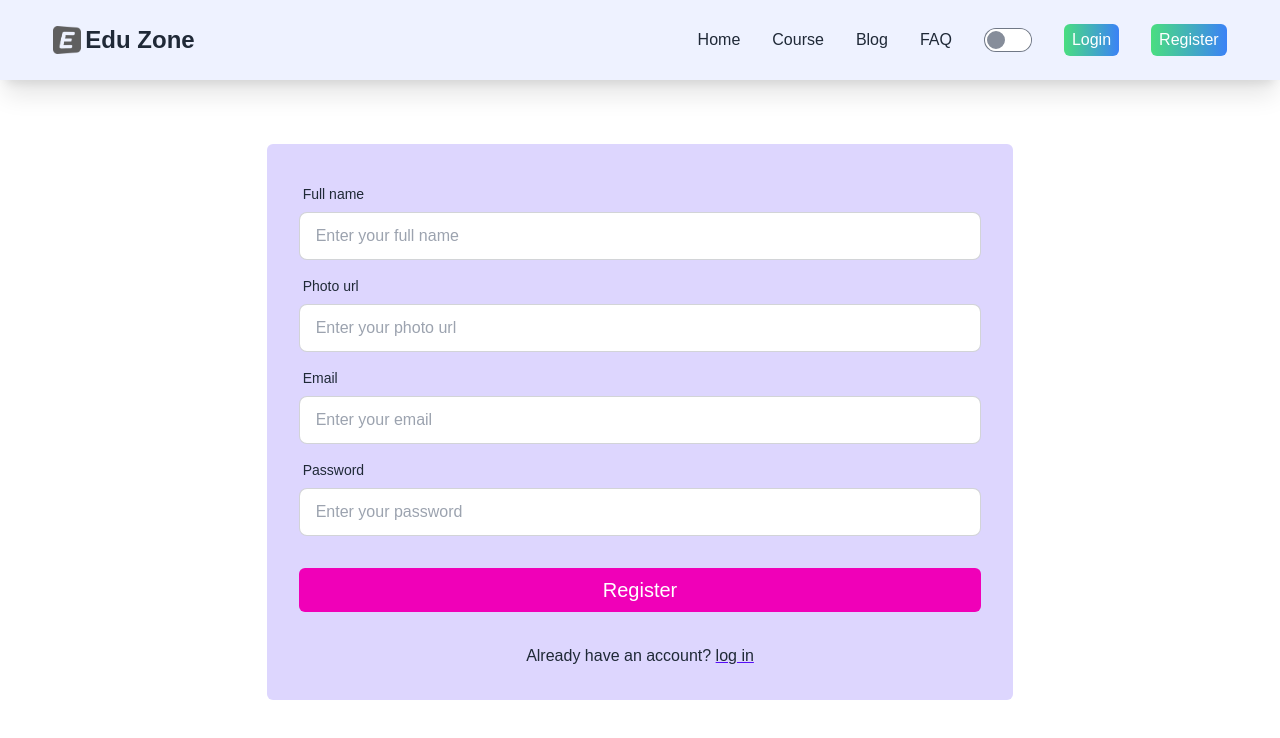
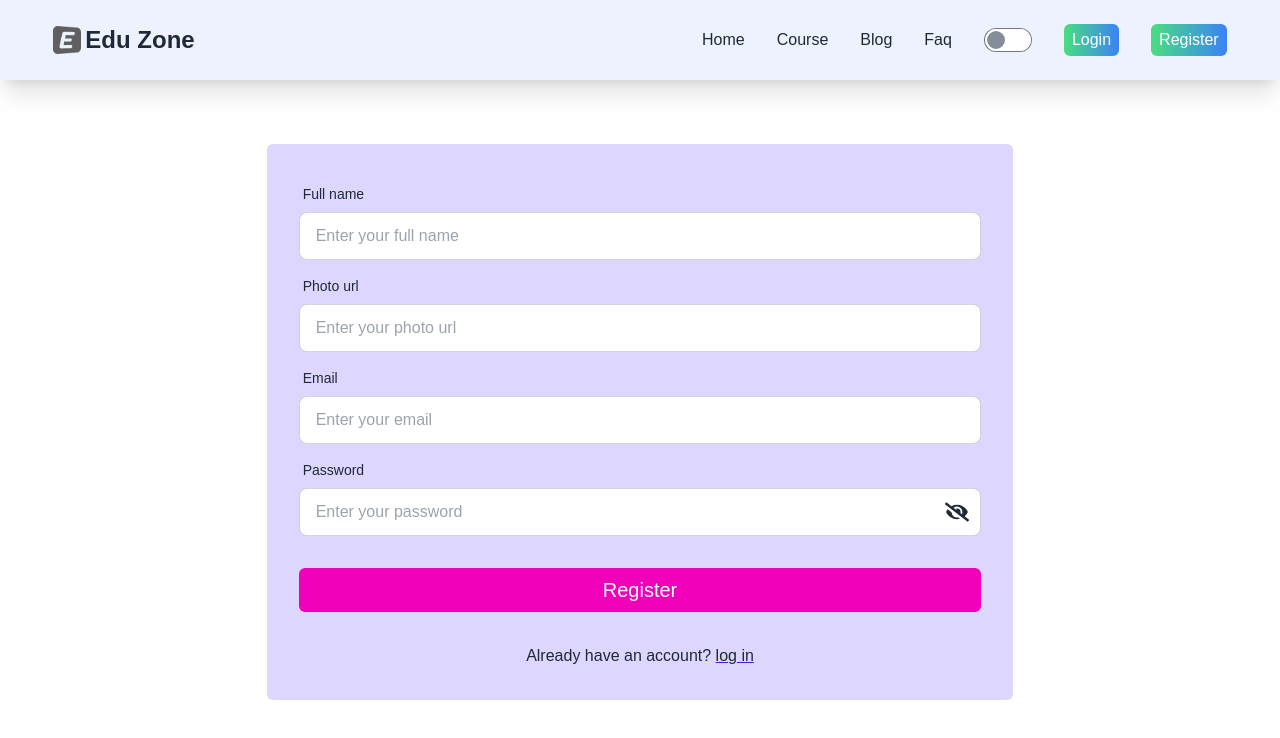
Before and after one commit to abusayed0/edu-zone-client, a React (Create React App) app: page /register in a window 1280 px wide. Shown: the top 738 px of the page. Built offline with nearby package versions, Linux system fonts and the light colour scheme; no server answers.

Commit message:
added show password in reg and login form

```diff
--- a/src/pages/login/Login.js
+++ b/src/pages/login/Login.js
@@ -1,63 +1,68 @@
 import { GithubAuthProvider, GoogleAuthProvider } from 'firebase/auth';
 import React, { useContext, useState } from 'react';
-import { FaGithub, FaGoogle } from "react-icons/fa";
+import { FaEye, FaEyeSlash, FaGithub, FaGoogle, FaRegEye } from "react-icons/fa";
 import { Link, useLocation, useNavigate } from 'react-router-dom';
 import { AuthContext } from '../../contexts/auth-provider/AuthProvider';
 
 
 const Login = () => {
 
-    const [error,setError]=useState("");
+    const [error, setError] = useState("");
+    const [isVisible, setIsVisible] = useState(false)
 
-    const {emailPassLogin,googleSignIn,gihubSignIn}=useContext(AuthContext);
+    const { emailPassLogin, googleSignIn, gihubSignIn } = useContext(AuthContext);
     const navigate = useNavigate();
 
     const location = useLocation();
-    const from =location.state?.from?.pathname || "/";
+    const from = location.state?.from?.pathname || "/";
 
-    const handleEmailPassLogin=(event)=>{
+    const handleEmailPassLogin = (event) => {
         event.preventDefault();
         const form = event.target;
         const email = form.email.value;
         const password = form.password.value;
-        console.log(email,password)
-        emailPassLogin(email,password)
-        .then(result=>{
-            const user =result.user;
+        console.log(email, password)
+        emailPassLogin(email, password)
+            .then(result => {
+                const user = result.user;
                 console.log(user)
-            navigate(from,{replace:true})
+                navigate(from, { replace: true })
             })
-        .catch(error=>{
+            .catch(error => {
                 setError(error.message);
                 console.error(`error ${error}`)
             })
     }
 
-    const googleProvider= new GoogleAuthProvider();
-    const handleGoogleLogin=()=>{
+    const googleProvider = new GoogleAuthProvider();
+    const handleGoogleLogin = () => {
         googleSignIn(googleProvider)
-        .then(result=>{
+            .then(result => {
                 const user = result.user;
-            navigate(from,{replace:true})
+                navigate(from, { replace: true })
                 console.log(`user ${(user)}`)
             })
-        .catch(error=>{
-            setError(error.message);
+            .catch(error => {
+                console.error(error.message);
             })
     }
 
     const githubProvider = new GithubAuthProvider();
-    const handleGihubSignIn=()=>{
+    const handleGihubSignIn = () => {
         gihubSignIn(githubProvider)
-        .then(result=>{
+            .then(result => {
                 const user = result.user;
-            navigate(from,{replace:true})
+                navigate(from, { replace: true })
                 console.log(`user ${user}`)
             })
-        .catch(error=>{
+            .catch(error => {
                 console.error(`error ${error}`)
             })
     }
+
+    const handleShowPassword = () => {
+        setIsVisible(!isVisible)
+    };
 
     return (
         <div className="md:w-7/12 bg-violet-200 mx-2 md:mx-auto mt-16 rounded-md p-8">
@@ -66,13 +71,18 @@ const Login = () => {
                     <label className="label">
                         <span className="label-text">Email</span>
                     </label>
-                    <input type="email" name="email" required  placeholder="Enter your email" className="input input-bordered" />
+                    <input type="email" name="email" required placeholder="Enter your email" className="input input-bordered" />
                 </div>
-                <div className="form-control">
+                <div className="form-control relative">
                     <label className="label">
                         <span className="label-text">Password</span>
                     </label>
-                    <input type="password" name="password" required placeholder="Enter your password" className="input input-bordered" />
+                    <input type={isVisible?"text":"password"} name="password" required placeholder="Enter your password" className="input input-bordered" maxLength="30"/>
+                   <div onClick={handleShowPassword} className="text-2xl cursor-pointer absolute bottom-3 right-3">
+                   {
+                        isVisible ? <FaEye></FaEye> : <FaEyeSlash></FaEyeSlash>
+                    }
+                   </div>
                 </div>
                 {
                     error.length > 0 && <p className="text-red-400 px-1 py-2">{error}</p>
--- a/src/pages/others/single-course-summary/SingleCourseSummary.js
+++ b/src/pages/others/single-course-summary/SingleCourseSummary.js
@@ -7,7 +7,7 @@ const SingleCourseSummary = ({ course }) => {
     const {imgUrl,title,price,totalPurchase,courseId}=course;
     return (
         <div onClick={()=>navigate(`/course/${courseId}`)} className="card border border-gray-200 card-compact  bg-base-100 shadow-xl cursor-pointer hover:border-secondary-focus">
-            <figure><img src={imgUrl} alt="teacher" /></figure>
+            <figure><img src={imgUrl} alt="course-banner-img" /></figure>
             <div className="card-body">
             <h2 className="card-title">{title}</h2>
                 <p className="font-semibold">Price : {price} tk</p>
--- a/src/pages/resgister/Register.js
+++ b/src/pages/resgister/Register.js
@@ -1,10 +1,12 @@
 import React, { useContext, useState } from 'react';
+import { FaEye, FaEyeSlash } from 'react-icons/fa';
 import { Link, useNavigate } from 'react-router-dom';
 import { AuthContext } from '../../contexts/auth-provider/AuthProvider';
 
 const Register = () => {
 
-    const [error,setError]=useState("");
+    const [error, setError] = useState("");
+    const [isVisible, setIsVisible] = useState(false);
 
     const { createUserWithEmailPass, updateUserInfo } = useContext(AuthContext);
     const navigate = useNavigate();
@@ -40,6 +42,10 @@ const Register = () => {
             .catch(error => console.error(`error ${error}`))
     }
 
+    const handleShowPassword = () => {
+        setIsVisible(!isVisible)
+    };
+
     return (
         <div className="md:w-7/12 bg-violet-200 mx-2 md:mx-auto mt-16 rounded-md p-8">
             <form onSubmit={handleRegister} className="flex flex-col gap-2 ">
@@ -61,11 +67,16 @@ const Register = () => {
                     </label>
                     <input type="email" name="email" required placeholder="Enter your email" className="input input-bordered" />
                 </div>
-                <div className="form-control">
+                <div className="form-control relative">
                     <label className="label">
                         <span className="label-text">Password</span>
                     </label>
-                    <input type="password" name="password" required placeholder="Enter your password" className="input input-bordered" />
+                    <input type={isVisible ? "text" : "password"} name="password" required placeholder="Enter your password" className="input input-bordered" maxLength="30"/>
+                    <div onClick={handleShowPassword} className="text-2xl cursor-pointer absolute bottom-3 right-3">
+                        {
+                            isVisible ? <FaEye></FaEye> : <FaEyeSlash></FaEyeSlash>
+                        }
+                    </div>
                 </div>
                 {
                     error.length > 0 && <p className="px-1 py-2 text-red-400 ">{error}</p>
--- a/src/pages/shared/header/Header.js
+++ b/src/pages/shared/header/Header.js
@@ -1,9 +1,8 @@
 import React, { useContext, useState } from 'react';
 import { NavLink, useNavigate } from 'react-router-dom';
 import Logo from "../../../assets/images/logo/Logo.png";
-import { MdAccountCircle, MdDarkMode, MdOutlineLightMode } from "react-icons/md";
+import { MdAccountCircle} from "react-icons/md";
 import { AuthContext } from '../../../contexts/auth-provider/AuthProvider';
-import { secondary } from 'daisyui/src/colors';
 
 const Header = () => {
 
@@ -26,10 +25,10 @@ const Header = () => {
                     <h3 className="text-2xl font-bold">Edu Zone</h3>
                 </div>
                 <div className="flex flex-col  md:items-center md:flex-row gap-3 md:gap-8">
-                    <NavLink className={({isActive})=>isActive ? "text-secondary": "hover:text-secondary-focus"} to={"/"}>Home</NavLink>
-                    <NavLink className={({isActive})=>isActive ? "text-secondary": "hover:text-secondary-focus"} to={"/course"}>Course</NavLink>
-                    <NavLink className={({isActive})=>isActive ? "text-secondary": "hover:text-secondary-focus"} to={"/blog"}>Blog</NavLink>
-                    <NavLink className={({isActive})=>isActive ? "text-secondary": "hover:text-secondary-focus"} to={"/faq"}>FAQ</NavLink>
+                    <NavLink className={({isActive})=>isActive ? "text-secondary-focus": "hover:text-secondary-focus"} to={"/"}>Home</NavLink>
+                    <NavLink className={({isActive})=>isActive ? "text-secondary-focus": "hover:text-secondary-focus"} to={"/course"}>Course</NavLink>
+                    <NavLink className={({isActive})=>isActive ? "text-secondary-focus": "hover:text-secondary-focus"} to={"/blog"}>Blog</NavLink>
+                    <NavLink className={({isActive})=>isActive ? "text-secondary-focus": "hover:text-secondary-focus"} to={"/faq"}>Faq</NavLink>
 
                     <input onChange={() => setIsDarkMode(!isDarkMode)} type="checkbox" className="toggle toggle-md" checked={isDarkMode} />
 
@@ -55,78 +54,7 @@ const Header = () => {
 
                 </div>
             </div>
-            {/* <div className="navbar md:w-11/12 md:mx-auto">
-                <div className="w-full md:navbar-start gap-4 lg:gap-0">
-                    <div className="dropdown">
-                        <label tabIndex={0} className="btn btn-ghost lg:hidden">
-                            <svg xmlns="http://www.w3.org/2000/svg" className="h-5 w-5" fill="none" viewBox="0 0 24 24" stroke="currentColor"><path strokeLinecap="round" strokeLinejoin="round" strokeWidth="2" d="M4 6h16M4 12h8m-8 6h16" /></svg>
-                        </label>
-                        <div tabIndex={0} className="flex flex-col gap-3 dropdown-content mt-3 p-2 shadow bg-base-100 rounded-box w-52">
-                            <NavLink className={({ isActive }) => isActive ? "text-secondary" : "hover:text-secondary-focus"} to={"/"}>Home</NavLink>
-                            <NavLink className={({ isActive }) => isActive ? "text-secondary" : "hover:text-secondary-focus"} to={"/course"}>Course</NavLink>
-                            <NavLink className={({ isActive }) => isActive ? "text-secondary" : "hover:text-secondary-focus"} to={"/blog"}>Blog</NavLink>
-                            <NavLink className={({ isActive }) => isActive ? "text-secondary" : "hover:text-secondary-focus"} to={"/faq"}>FAQ</NavLink>
-                            <input onChange={() => setIsDarkMode(!isDarkMode)} type="checkbox" className="toggle toggle-md" checked={isDarkMode} />
-                            {
-                        user?.uid ?
-                            <div className='flex flex-col gap-3 md:hidden'>
-                                {
-                                    user.photoURL ?
-                                        <img src={user.photoURL} className="h-7 w-7 rounded-full cursor-pointer" title={user.displayName && user.displayName} alt="" />
-                                        :
-                                        <MdAccountCircle className="text-3xl"></MdAccountCircle>
-                                }
 
-                                <button onClick={handleLogOut} className="px-2 py-1 bg-gradient-to-r from-green-400 to-blue-500 hover:from-pink-500 hover:to-yellow-500 rounded-md text-white">Logout</button>
-                            </div>
-                            :
-                            <div className="flex flex-col gap-3 md:hidden">
-                                <button onClick={() => loginNavigate("/login")} className="px-2 py-1 bg-gradient-to-r from-green-400 to-blue-500 hover:from-pink-500 hover:to-yellow-500 rounded-md text-white">Login</button>
-                                <button onClick={() => regNavigate("/register")} className="px-2 py-1 bg-gradient-to-r from-green-400 to-blue-500 hover:from-pink-500 hover:to-yellow-500 rounded-md text-white">Register</button>
-
-                            </div>
-                    }
-
-                        </div>
-                    </div>
-
-                    <div className="flex items-center gap-1">
-                        <img src={Logo} alt="" className="h-7 w-7" />
-                        <h3 className="text-2xl font-bold">Edu Zone</h3>
-                    </div>
-                </div>
-                <div className="navbar-center gap-8 hidden lg:flex">
-
-                    <NavLink className={({ isActive }) => isActive ? "text-secondary" : "hover:text-secondary-focus"} to={"/"}>Home</NavLink>
-                    <NavLink className={({ isActive }) => isActive ? "text-secondary" : "hover:text-secondary-focus"} to={"/course"}>Course</NavLink>
-                    <NavLink className={({ isActive }) => isActive ? "text-secondary" : "hover:text-secondary-focus"} to={"/blog"}>Blog</NavLink>
-                    <NavLink className={({ isActive }) => isActive ? "text-secondary" : "hover:text-secondary-focus"} to={"/faq"}>FAQ</NavLink>
-                    <input onChange={() => setIsDarkMode(!isDarkMode)} type="checkbox" className="toggle toggle-md" checked={isDarkMode} />
-
-
-                </div>
-                <div className="navbar-end hidden md:flex md:gap-3">
-                    {
-                        user?.uid ?
-                            <>
-                                {
-                                    user.photoURL ?
-                                        <img src={user.photoURL} className="h-7 w-7 rounded-full cursor-pointer" title={user.displayName && user.displayName} alt="" />
-                                        :
-                                        <MdAccountCircle className="text-3xl"></MdAccountCircle>
-                                }
-
-                                <button onClick={handleLogOut} className="px-2 py-1 bg-gradient-to-r from-green-400 to-blue-500 hover:from-pink-500 hover:to-yellow-500 rounded-md text-white">Logout</button>
-                            </>
-                            :
-                            <>
-                                <button onClick={() => loginNavigate("/login")} className="px-2 py-1 bg-gradient-to-r from-green-400 to-blue-500 hover:from-pink-500 hover:to-yellow-500 rounded-md text-white">Login</button>
-                                <button onClick={() => regNavigate("/register")} className="px-2 py-1 bg-gradient-to-r from-green-400 to-blue-500 hover:from-pink-500 hover:to-yellow-500 rounded-md text-white">Register</button>
-
-                            </>
-                    }
-                </div>
-            </div> */}
         </div>
 
 
--- a/src/pages/single-course-details/SingleCourseDetails.js
+++ b/src/pages/single-course-details/SingleCourseDetails.js
@@ -26,7 +26,7 @@ const SingleCourseDetails = () => {
 
                 </div>
                 <div ref={pdfRef}>
-                    <figure><img src={imgUrl} alt="teacher" className="w-full h-96" /></figure>
+                    <figure><img src={imgUrl} alt="course-banner-img" className="w-full h-96" /></figure>
                     <div className="card-body">
                         <h2 className="card-title">{title}</h2>
                         <p>{description}</p>
```
Also changed, not shown: src/layouts/main/Main.js (line endings or trailing spaces). Lines whose indentation alone changed are shown as unchanged.
